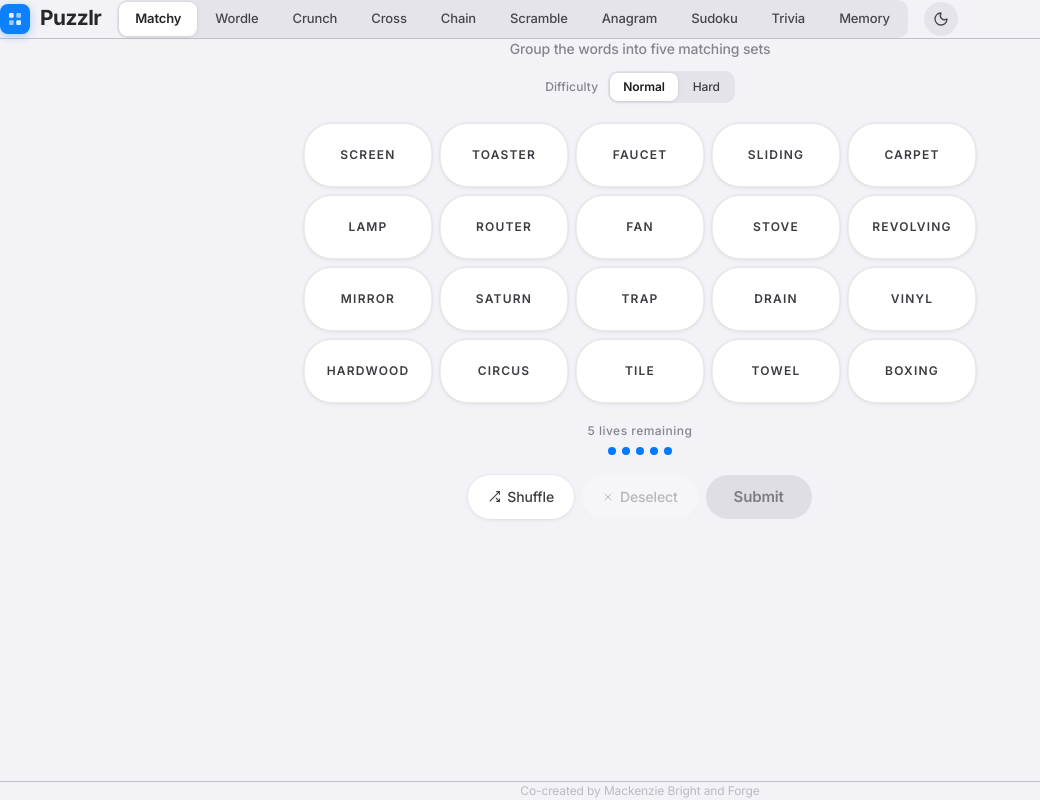
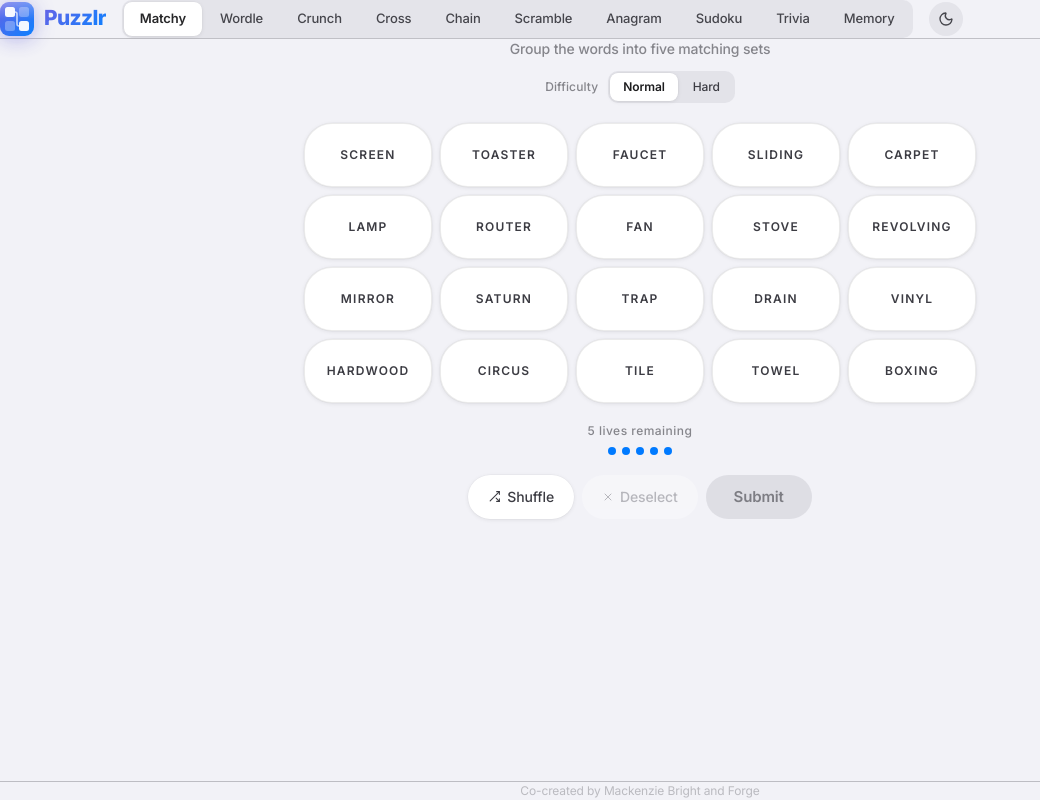
Before and after one commit to mbbritton/MatchyMatch, a React (Vite) app: page / in a window 1280 px wide. Shown: the whole page, without its empty margins (0-1040 px from the left). Built offline with nearby package versions, Linux system fonts and the light colour scheme.

Commit message:
forge: auto-commit after plan 1
Co-authored-by: Forge <forge@aine-forge.app>

```diff
--- a/src/components/Header.jsx
+++ b/src/components/Header.jsx
@@ -16,33 +16,69 @@ export default function Header({ activeGame, onGameChange, dark, onToggleDark })
 
         {/* Wordmark */}
         <div className="flex items-center gap-2.5 shrink-0 min-w-0">
-          <div
-            style={{
-              width: 30,
-              height: 30,
-              borderRadius: 8,
-              background: "var(--accent)",
-              display: "flex",
-              alignItems: "center",
-              justifyContent: "center",
-              flexShrink: 0,
-              boxShadow: "0 2px 8px rgba(0,122,255,0.35)",
-            }}
+          {/* App icon */}
+          <svg
+            width="34"
+            height="34"
+            viewBox="0 0 34 34"
+            fill="none"
+            aria-hidden="true"
+            style={{ flexShrink: 0, filter: "drop-shadow(0 3px 10px rgba(88,86,214,0.45))" }}
           >
-            <svg width="16" height="16" viewBox="0 0 24 24" fill="none" aria-hidden="true">
-              <rect x="3" y="3" width="7" height="7" rx="1.5" fill="white" opacity="0.9"/>
-              <rect x="14" y="3" width="7" height="7" rx="1.5" fill="white" opacity="0.6"/>
-              <rect x="3" y="14" width="7" height="7" rx="1.5" fill="white" opacity="0.6"/>
-              <rect x="14" y="14" width="7" height="7" rx="1.5" fill="white" opacity="0.9"/>
-            </svg>
-          </div>
+            <defs>
+              <linearGradient id="logo-bg" x1="0" y1="0" x2="34" y2="34" gradientUnits="userSpaceOnUse">
+                <stop offset="0%" stopColor="#5e5ce6"/>
+                <stop offset="100%" stopColor="#007aff"/>
+              </linearGradient>
+              <linearGradient id="logo-shine" x1="0" y1="0" x2="0" y2="1">
+                <stop offset="0%" stopColor="white" stopOpacity="0.28"/>
+                <stop offset="100%" stopColor="white" stopOpacity="0"/>
+              </linearGradient>
+              <clipPath id="logo-clip">
+                <rect width="34" height="34" rx="9" ry="9"/>
+              </clipPath>
+            </defs>
+
+            {/* Background */}
+            <rect width="34" height="34" rx="9" ry="9" fill="url(#logo-bg)"/>
+
+            {/* Shine overlay */}
+            <rect width="34" height="17" rx="0" fill="url(#logo-shine)" clipPath="url(#logo-clip)"/>
+
+            {/* Top-left tile — solid white (matched) */}
+            <rect x="5" y="5" width="10" height="10" rx="2.5" fill="white" opacity="0.95"/>
+
+            {/* Bottom-right tile — solid white (matched) */}
+            <rect x="19" y="19" width="10" height="10" rx="2.5" fill="white" opacity="0.95"/>
+
+            {/* Top-right tile — ghost (unmatched) */}
+            <rect x="19" y="5" width="10" height="10" rx="2.5" fill="white" opacity="0.30"/>
+
+            {/* Bottom-left tile — ghost (unmatched) */}
+            <rect x="5" y="19" width="10" height="10" rx="2.5" fill="white" opacity="0.30"/>
+
+            {/* Connecting arc between the two matched tiles */}
+            <path
+              d="M15 10 Q17 10 17 12 L17 22 Q17 24 19 24"
+              stroke="white"
+              strokeWidth="1.6"
+              strokeLinecap="round"
+              fill="none"
+              opacity="0.7"
+            />
+          </svg>
+
+          {/* Wordmark text */}
           <h1
             className="select-none leading-none"
             style={{
               fontSize: "clamp(1.1rem, 3.5vw, 1.3rem)",
-              fontWeight: 700,
-              letterSpacing: "-0.025em",
-              color: "var(--label-primary)",
+              fontWeight: 800,
+              letterSpacing: "-0.03em",
+              background: "linear-gradient(135deg, #5e5ce6 0%, #007aff 100%)",
+              WebkitBackgroundClip: "text",
+              WebkitTextFillColor: "transparent",
+              backgroundClip: "text",
             }}
           >
             Puzzlr
```
